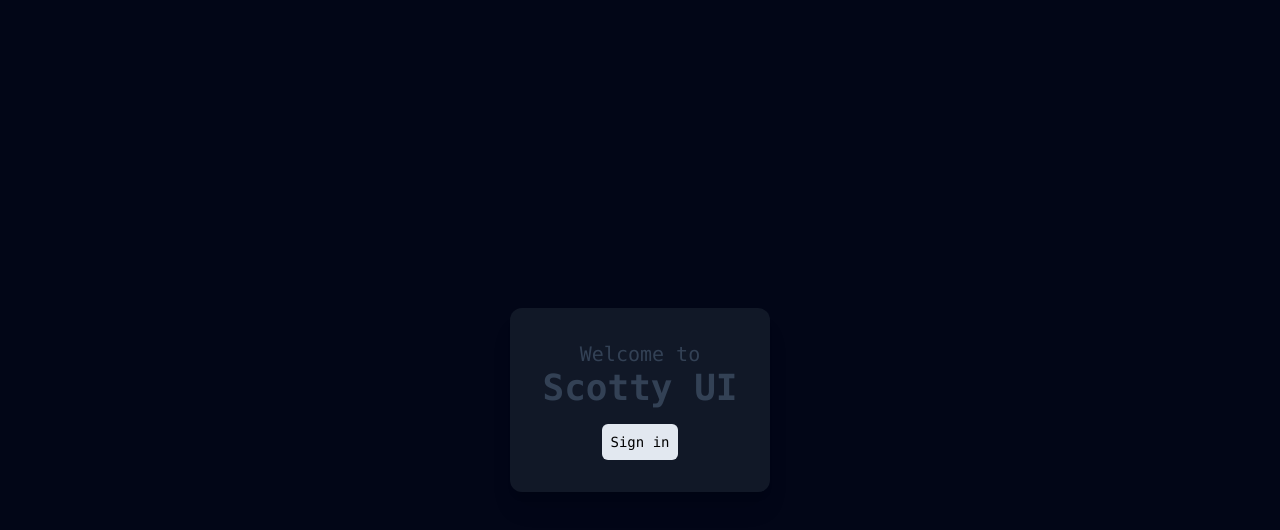
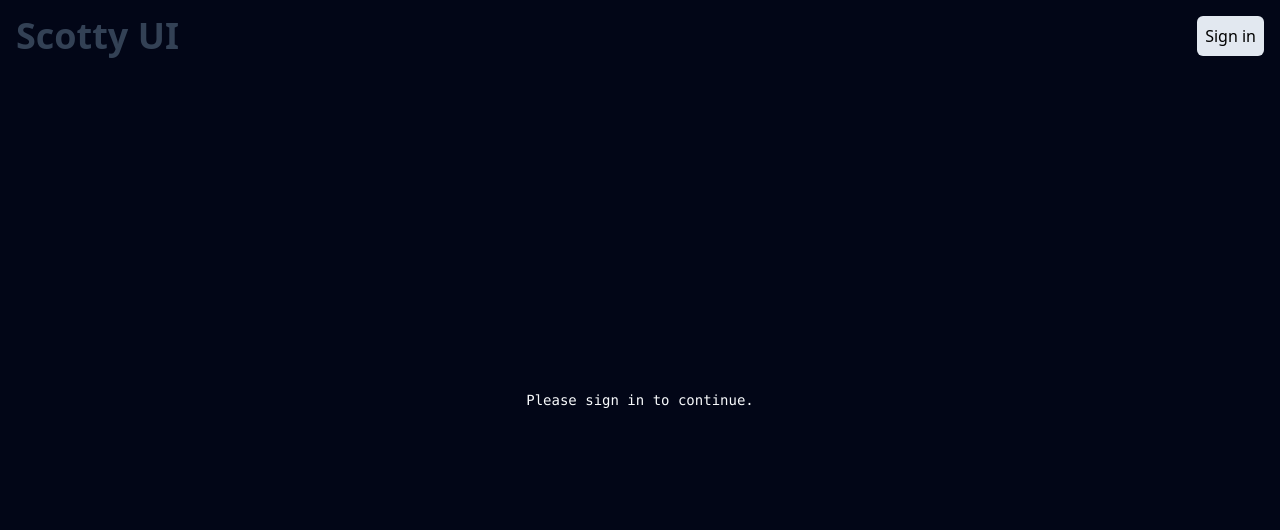
Before and after one commit to devdeer-kevin/scotty-ui, a Next.js app: page / in a window 1280 px wide. Shown: the top 530 px of the page. Built offline with nearby package versions, Linux system fonts and the light colour scheme; no server answers.

Commit message:
Add user name to navigation

```diff
--- a/src/app/layout.tsx
+++ b/src/app/layout.tsx
@@ -1,20 +1,50 @@
 import type { Metadata } from 'next'
 import './globals.css'
+import { LoginLink, LogoutLink } from '@kinde-oss/kinde-auth-nextjs/components'
+import { getKindeServerSession } from '@kinde-oss/kinde-auth-nextjs/server'
 
 export const metadata: Metadata = {
     title: 'Scotty UI',
     description: 'Export Time Entries from Coffee Cup',
 }
 
-export default function RootLayout({
+export default async function RootLayout({
     children,
 }: Readonly<{
     children: React.ReactNode
 }>) {
+    const { isAuthenticated, getUser } = getKindeServerSession()
+    const user = await getUser()
+    const givenName = user?.given_name
+    const familyName = user?.family_name
+
     return (
         <html lang="en">
             <body>
                 <main className="flex min-h-screen flex-col items-center justify-center">
+                    <nav className="fixed top-0 w-full">
+                        <div className="flex flex-row justify-between p-4">
+                            <div>
+                                <h1 className="text-4xl font-bold text-center text-slate-700">Scotty UI</h1>
+                            </div>
+                            <div className="flex flex-row gap-4">
+                                {(await isAuthenticated()) ? (
+                                    <div className="flex flex-row items-baseline gap-4">
+                                        <div>
+                                            <h1 className="text-lg font-normal text-center text-slate-700">
+                                                Hello, {givenName} {familyName}
+                                            </h1>
+                                        </div>
+                                        <LogoutLink className="bg-slate-200 p-2 rounded-md">Sign out</LogoutLink>
+                                    </div>
+                                ) : (
+                                    <LoginLink className="bg-slate-200 p-2 rounded-md" postLoginRedirectURL="/file-export">
+                                        Sign in
+                                    </LoginLink>
+                                )}
+                            </div>
+                        </div>
+                    </nav>
                     <div className="max-w-4xl items-center justify-center font-mono text-sm flex-col gap-4">{children}</div>
                 </main>
             </body>
--- a/src/app/page.tsx
+++ b/src/app/page.tsx
@@ -1,19 +1,7 @@
-import { LoginLink } from '@kinde-oss/kinde-auth-nextjs/components'
-
-export default function Home() {
+export default async function Home() {
     return (
-        <main className="bg-gray-900 p-8 rounded-xl shadow-xl">
-            <nav>
-                <div className="pb-4">
-                    <h3 className="text-xl font-normal text-center text-slate-700">Welcome to</h3>
-                    <h1 className="text-4xl font-bold text-center text-slate-700">Scotty UI</h1>
-                </div>
-            </nav>
-            <div className="flex justify-center">
-                <LoginLink className="bg-slate-200 p-2 rounded-md" postLoginRedirectURL="/file-export">
-                    Sign in
-                </LoginLink>
-            </div>
-        </main>
+        <>
+            <div className="text-slate-50">Please sign in to continue.</div>
+        </>
     )
 }
```
